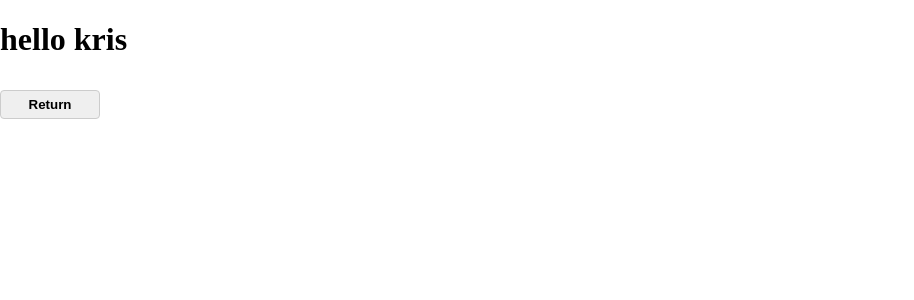
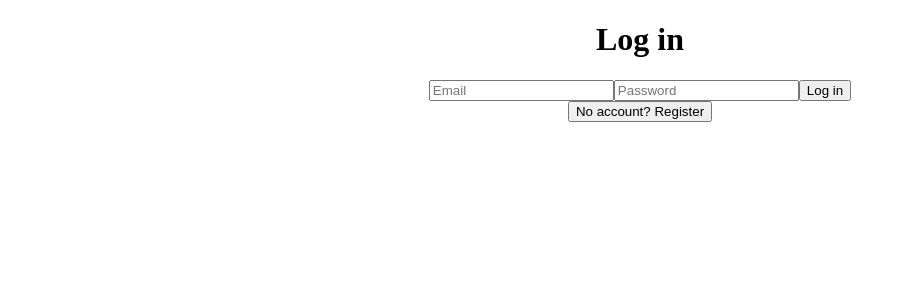
Before and after one commit to Pauliuspcz/lifeos, a React (Vite) app in the folder frontend/: page /login in a window 1280 px wide. Shown: the top 300 px of the page, without its empty margins (0-914 px from the left). Built offline with nearby package versions, Linux system fonts and the light colour scheme; no server answers.

Commit message:
login med email/passord i front

```diff
--- /dev/null
+++ b/frontend/src/api/Auth.ts
@@ -0,0 +1,12 @@
+import { post } from "./Client";
+import { tokenStore, type AuthResponse } from "./Tokens";
+
+export async function login(email: string, password: string) {
+  const auth = await post<AuthResponse>("/auth/login", { email, password });
+  tokenStore.save(auth);
+  return auth;
+}
+
+export async function register(email: string, password: string, name: string) {
+  await post("/auth/register", { email, password, name });
+}
--- /dev/null
+++ b/frontend/src/api/Client.ts
@@ -0,0 +1,19 @@
+const API_URL = import.meta.env.VITE_API_URL ?? "http://localhost:8080";
+
+export class ApiError extends Error {
+  status: number;
+  constructor(status: number) {
+    super(`HTTP ${status}`);
+    this.status = status;
+  }
+}
+
+export async function post<T>(path: string, body: unknown): Promise<T> {
+  const res = await fetch(`${API_URL}${path}`, {
+    method: "POST",
+    headers: { "Content-Type": "application/json" },
+    body: JSON.stringify(body),
+  });
+  if (!res.ok) throw new ApiError(res.status);
+  return res.json() as Promise<T>;
+}
--- /dev/null
+++ b/frontend/src/api/Tokens.ts
@@ -0,0 +1,22 @@
+export type AuthResponse = {
+  accessToken: string;
+  refreshToken: string;
+  tokenType: string;
+  expiresInSeconds: number;
+};
+
+const ACCESS = "accessToken";
+const REFRESH = "refreshToken";
+
+export const tokenStore = {
+  save(auth: AuthResponse) {
+    localStorage.setItem(ACCESS, auth.accessToken);
+    localStorage.setItem(REFRESH, auth.refreshToken);
+  },
+  getAccess: () => localStorage.getItem(ACCESS),
+  getRefresh: () => localStorage.getItem(REFRESH),
+  clear() {
+    localStorage.removeItem(ACCESS);
+    localStorage.removeItem(REFRESH);
+  },
+};
--- a/frontend/src/pages/LoginPage.tsx
+++ b/frontend/src/pages/LoginPage.tsx
@@ -1,18 +1,79 @@
-import BackButton from "../components/BackButton";
-import React from "react";
+import { useState, type SubmitEvent } from "react";
 import { useNavigate } from "react-router";
+import { login, register } from "../api/Auth";
+import { ApiError } from "../api/Client";
+
+function errorText(err: unknown): string {
+  if (err instanceof ApiError) {
+    if (err.status === 400)
+      return "Check the fields (password must be at least 8 characters).";
+    if (err.status === 401) return "Wrong email or password.";
+    if (err.status === 409) return "Email is already registered.";
+  }
+  return "Something went wrong. Is the backend running?";
+}
 
 export default function LoginPage() {
   const navigate = useNavigate();
+  const [mode, setMode] = useState<"login" | "register">("login");
+  const [name, setName] = useState("");
+  const [email, setEmail] = useState("");
+  const [password, setPassword] = useState("");
+  const [error, setError] = useState<string | null>(null);
+  const [loading, setLoading] = useState(false);
 
-  function handleBack() {
-    navigate("/");
+  async function handleSubmit(e: SubmitEvent<HTMLFormElement>) {
+    e.preventDefault();
+    setError(null);
+    setLoading(true);
+    try {
+      if (mode === "register") await register(email, password, name);
+      await login(email, password);
+      navigate("/");
+    } catch (err) {
+      setError(errorText(err));
+    } finally {
+      setLoading(false);
+    }
   }
 
   return (
-    <>
-      <h1>hello kris</h1>
-      <BackButton onBack={handleBack} />
-    </>
+    <div className="page">
+      <h1>{mode === "login" ? "Log in" : "Create account"}</h1>
+      <form onSubmit={handleSubmit}>
+        {mode === "register" && (
+          <input
+            placeholder="Name"
+            value={name}
+            onChange={(e) => setName(e.target.value)}
+            required
+          />
+        )}
+        <input
+          type="email"
+          placeholder="Email"
+          value={email}
+          onChange={(e) => setEmail(e.target.value)}
+          required
+        />
+        <input
+          type="password"
+          placeholder="Password"
+          value={password}
+          onChange={(e) => setPassword(e.target.value)}
+          required
+        />
+        <button type="submit" disabled={loading}>
+          {loading ? "..." : mode === "login" ? "Log in" : "Register"}
+        </button>
+      </form>
+      {error && <p role="alert">{error}</p>}
+      <button
+        type="button"
+        onClick={() => setMode(mode === "login" ? "register" : "login")}
+      >
+        {mode === "login" ? "No account? Register" : "Have an account? Log in"}
+      </button>
+    </div>
   );
 }
```
Also changed, not shown: 1 other file (tests, documents, lock files or other folders).
